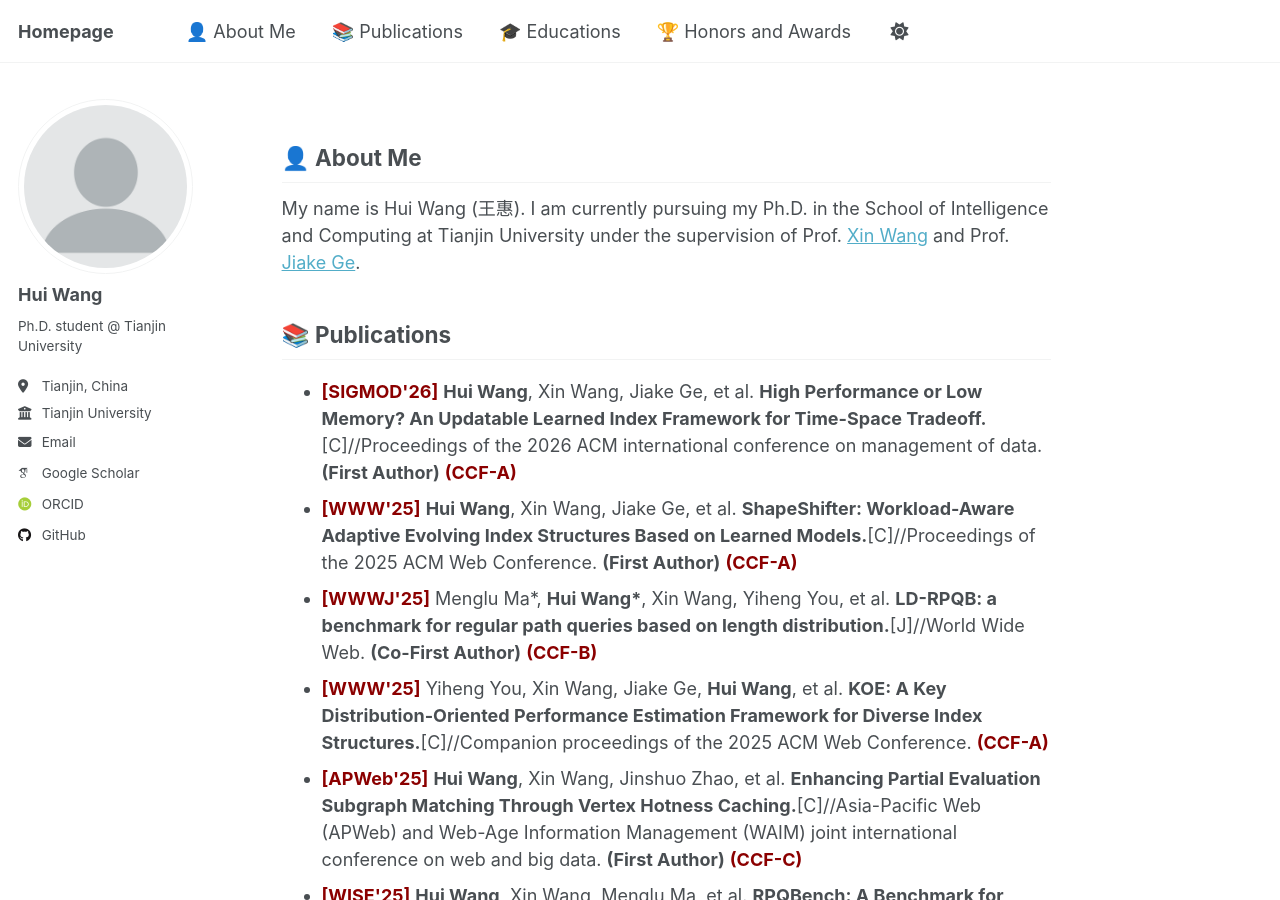
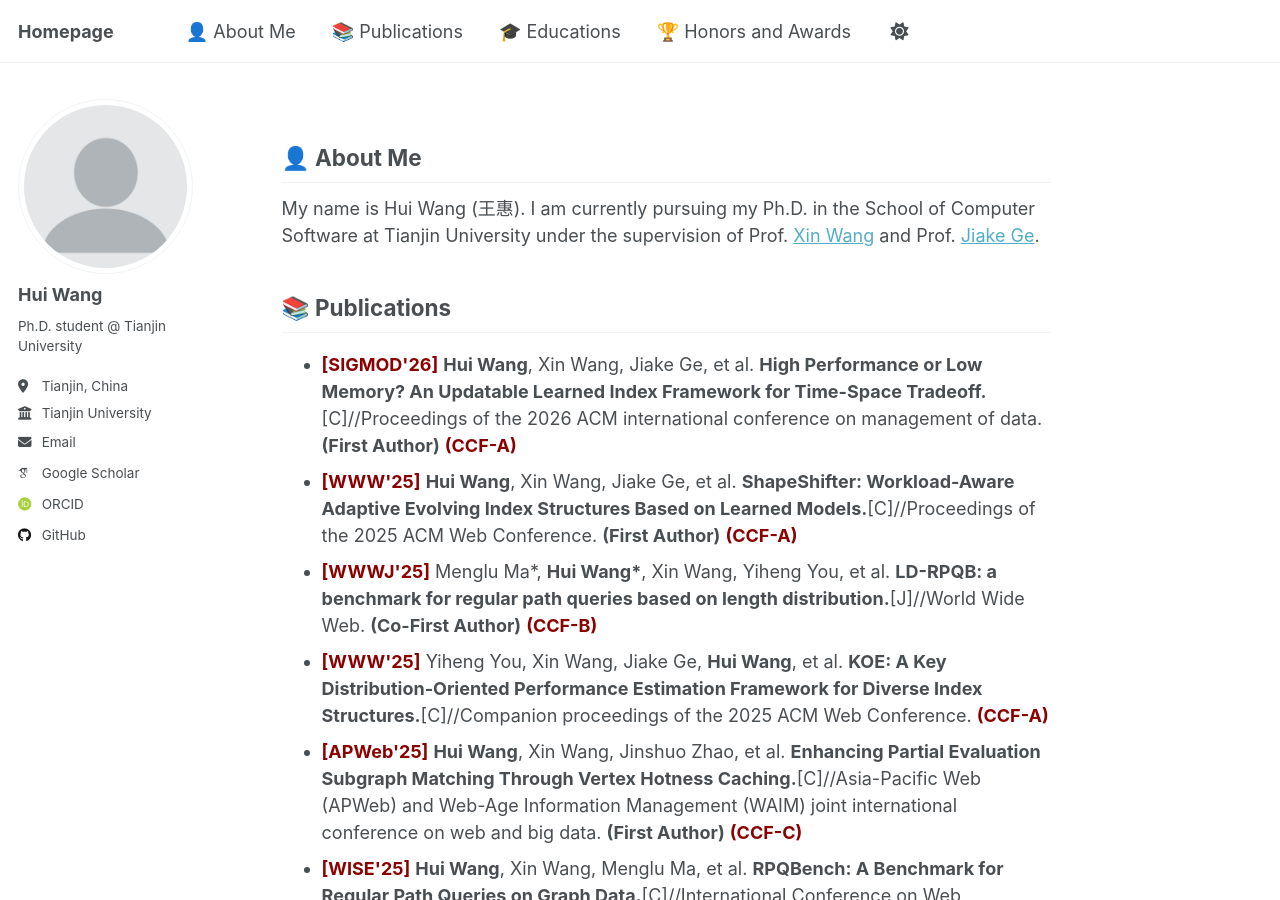
Before and after one commit to HaileyHui/wanghui, a Jekyll site: the page built from _pages/about.md, in a window 1280 px wide and 900 px high. Built offline with Jekyll 4.4.1, drawn with Linux system fonts in a browser that asks for light colours; some web fonts are replaced; a script that is not in the unit is left out.

Commit message:
Update aboutme.html

```diff
--- a/_pages/aboutme.html
+++ b/_pages/aboutme.html
@@ -1,5 +1,5 @@
 <p>
-  My name is Hui Wang (王惠). I am currently pursuing my Ph.D. in the School of Intelligence and Computing at Tianjin University under the supervision of
+  My name is Hui Wang (王惠). I am currently pursuing my Ph.D. in the School of Computer Software at Tianjin University under the supervision of
   Prof. <a href="http://www.tjudb.cn/dbgroup/Xin_Wang_zh" target="_blank" rel="noopener noreferrer">Xin Wang</a>
   and
   Prof. <a href="https://gejiake.github.io/" target="_blank" rel="noopener noreferrer">Jiake Ge</a>.
```
